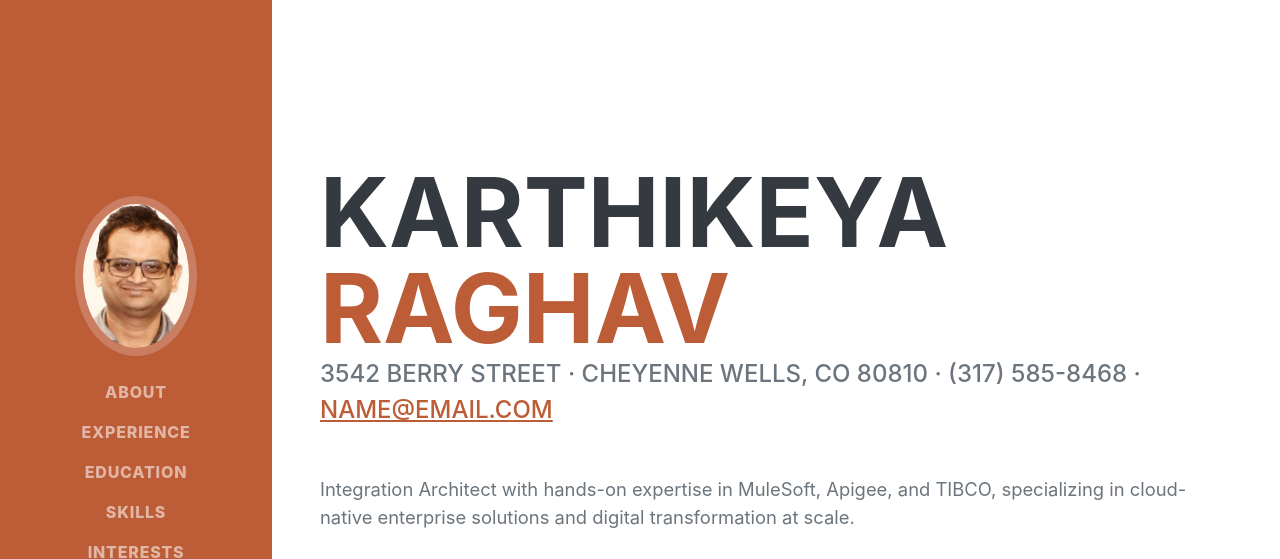
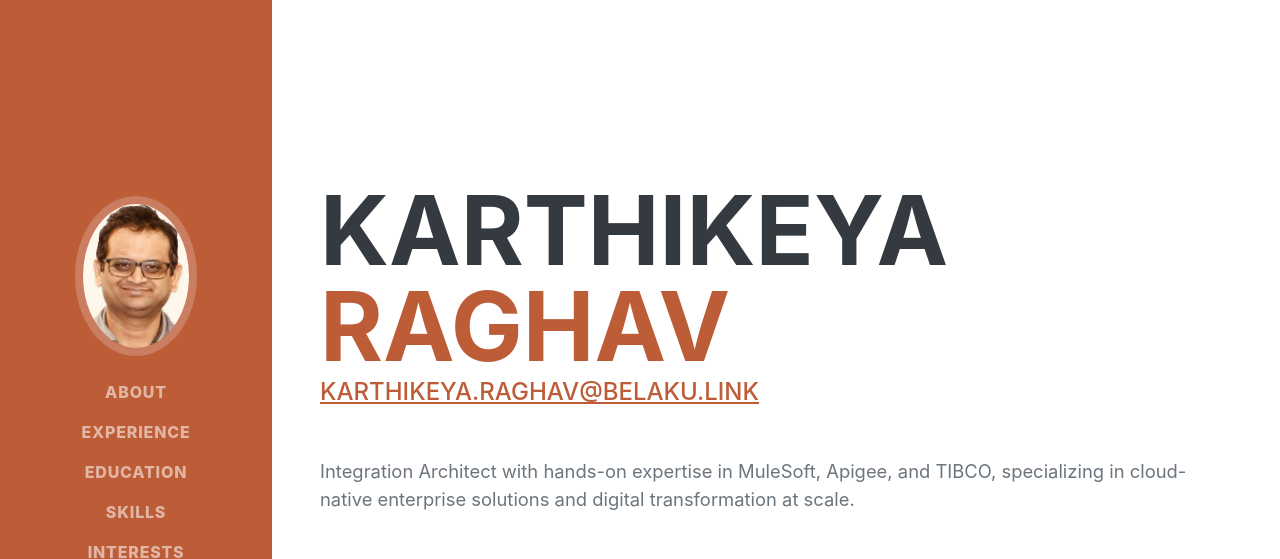
Before and after one commit to karthik-raghavendra/raghav-link, a plain HTML site: page index.html in a window 1280 px wide. Shown: the top 559 px of the page. Drawn offline with nearby package versions, Linux system fonts and the light colour scheme; a web font is replaced by a local one.

Commit message:
updated email

```diff
--- a/index.html
+++ b/index.html
@@ -44,8 +44,7 @@
                         <span class="text-primary">Raghav</span>
                     </h1>
                     <div class="subheading mb-5">
-                        3542 Berry Street · Cheyenne Wells, CO 80810 · (317) 585-8468 ·
-                        <a href="mailto:name@email.com">name@email.com</a>
+                        <a href="mailto:name@email.com">karthikeya.raghav@belaku.link</a>
                     </div>
                     <p class="lead mb-5">Integration Architect with hands-on expertise in MuleSoft, Apigee, and TIBCO, specializing in cloud-native enterprise solutions and digital transformation at scale.</p>
                     <div class="social-icons">
```
